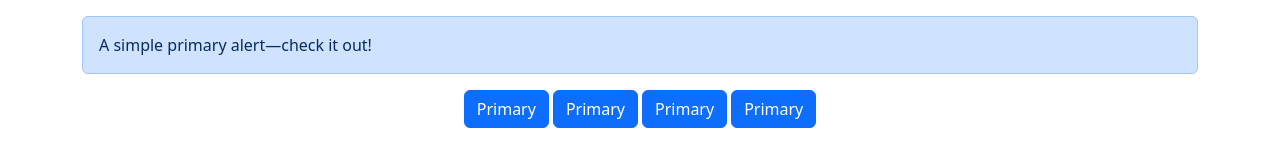
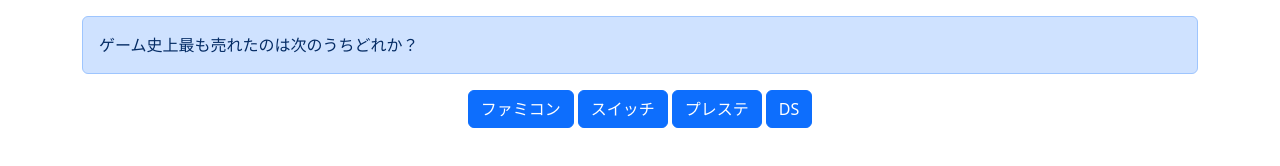
Before and after one commit to whitebeach03/Quiz, a plain HTML site: page index.html in a window 1280 px wide. Drawn offline with nearby package versions, Linux system fonts and the light colour scheme.

Commit message:
initial commit

```diff
--- /dev/null
+++ b/app.js
@@ -0,0 +1,73 @@
+const quiz = [
+    {
+        question: 'ゲーム史上最も売れたのは次のうちどれか？',
+        answers: [
+            'ファミコン',
+            'スイッチ',
+            'プレステ',
+            'DS'
+        ],
+        correct: 'DS'
+    },{
+        question: 'ADAPTにいないのは？',
+        answers: [
+            '小出',
+            '白浜',
+            '加藤',
+            '池田'
+        ],
+        correct: '池田'
+    },{
+        question: 'TWICEじゃないのは？',
+        answers: [
+            'JIHYO',
+            'MOMO',
+            'TAKUMI',
+            'NAYEON'
+        ],
+        correct: 'TAKUMI'
+    },
+];
+const quizLength = quiz.length;
+let quizIndex = 0;
+let score = 0;
+
+
+const $button = document.getElementsByTagName('button')
+const buttonLength = $button.length;
+
+const setupQuiz = () => {
+    document.getElementById('js-question').textContent = quiz[quizIndex].question;
+    let buttonIndex = 0;
+    while (buttonIndex < buttonLength) {
+        $button[buttonIndex].textContent = quiz[quizIndex].answers[buttonIndex];
+        buttonIndex++;
+    }
+}
+
+setupQuiz();
+
+const clickHandler = (e) => {
+    if (quiz[quizIndex].correct === e.target.textContent) {
+        window.alert('正解！！');
+        score++;
+    }
+    else {
+        window.alert('バカなの？？');
+    }
+    quizIndex++;
+    if (quizIndex < quizLength) {
+        setupQuiz();
+    }
+    else {
+        window.alert('終了！あなたの正解数は' + score + '/' + quizLength + 'です．');
+    }
+};
+
+let handleIndex = 0;
+while (handleIndex < buttonLength) {
+    $button[handleIndex].addEventListener('click', (e) => {
+        clickHandler(e)
+    })
+    handleIndex++;
+}
--- a/index.html
+++ b/index.html
@@ -24,7 +24,7 @@
 
 <body>
     <div class="container">
-        <div class="mt-3 alert alert-primary" role="alert">
+        <div id="js-question" class="mt-3 alert alert-primary" role="alert">
             A simple primary alert—check it out!
         </div>
 
@@ -37,7 +37,7 @@
 
     </div>
 
-   <script src="index.js"></script>
+   <script src="app.js"></script>
 </body>
 
 </html>
--- a/index.js
+++ /dev/null
@@ -1,5 +0,0 @@
-let unko = 'Hello World!';
-
-unko = 'Takumi';
-
-console.log(unko)
```
